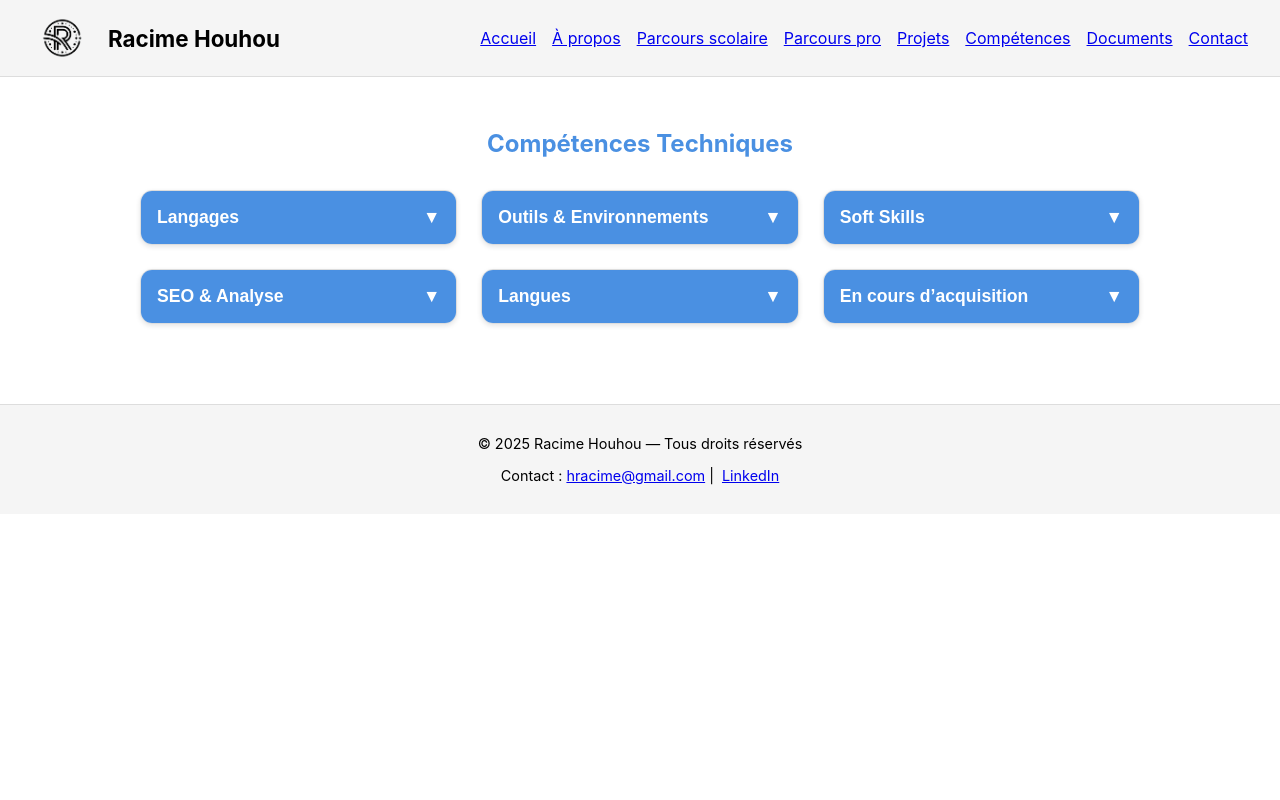
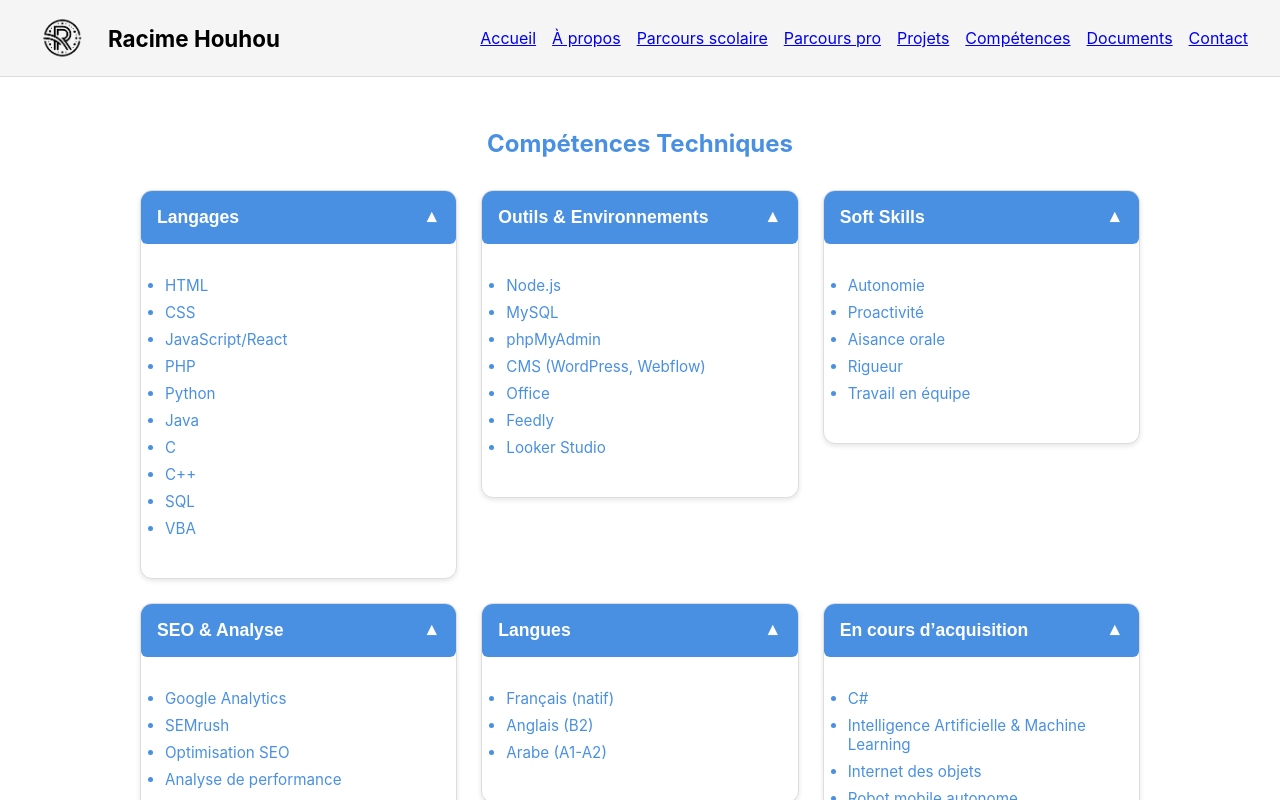
Before and after one commit to racime78/portfolio-react, a React (Create React App) app: page /competence in a window 1280 px wide. Shown: the top 800 px of the page. Built offline with nearby package versions, Linux system fonts and the light colour scheme.

Commit message:
Compétences ouverte par défaut

```diff
--- a/src/pages/Competence.jsx
+++ b/src/pages/Competence.jsx
@@ -36,7 +36,8 @@ const categories = [
 ];
 
 export default function Competence() {
-  const [openStates, setOpenStates] = useState(Array(categories.length).fill(false));
+  // ✅ initialisé avec tous les blocs ouverts
+  const [openStates, setOpenStates] = useState(Array(categories.length).fill(true));
 
   const toggle = (index) => {
     const newStates = [...openStates];
```
